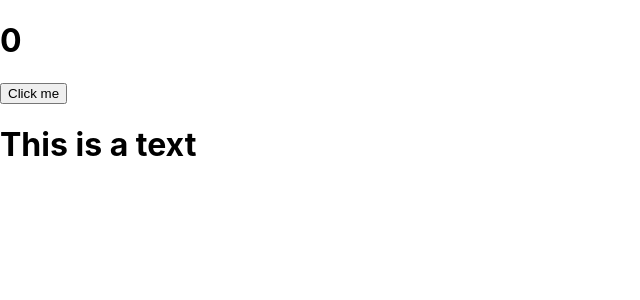
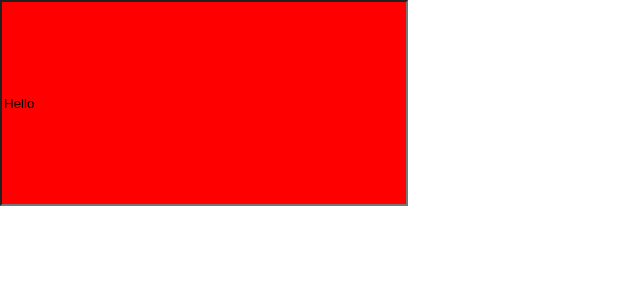
Before and after one commit to mohamedmedhatnabil/react-hooks, a React (Create React App) app in the folder test-app/: page / in a window 1280 px wide. Shown: the top 300 px of the page, without its empty margins (0-640 px from the left). Built offline with nearby package versions, Linux system fonts and the light colour scheme.

Commit message:
useLayoutEffect

```diff
--- a/test-app/src/App.js
+++ b/test-app/src/App.js
@@ -1,9 +1,9 @@
 import './App.css';
-import TestUseState from './useState'
+import TestUseLayoutEffect from './useLayoutEffect'
 function App() {
   return (
     <div>
-      <TestUseState />
+      <TestUseLayoutEffect />
     </div>
   );
 }
--- /dev/null
+++ b/test-app/src/useLayoutEffect.js
@@ -0,0 +1,21 @@
+import {useEffect, useLayoutEffect, useRef} from 'react'
+/*the useEffect is shown after everything in our page is rendered and showen to the user
+and the useLayoutEffect is called before all this stuff going on so it's better to use it
+when we load an api call which can take some time so our website don't work probably
+*/
+
+export default function TestUseLayoutEffect () {
+    const inputRef = useRef(null);
+    useLayoutEffect(() => {
+        //it will call the value before the useEffect change the value
+        console.log(inputRef.current.value);
+    }, [])
+   useEffect( () => {
+    inputRef.current.value = 'Hello';
+    }, [])
+    return (
+        <div>
+            <input ref={inputRef} value={"Mohamed"} style={{width:400, height:200, backgroundColor:'red'}}/>
+        </div>
+    )
+}
--- a/test-app/src/useState.js
+++ /dev/null
@@ -1,15 +0,0 @@
-import { useState } from "react";
-export default function TestUseState () {
-    const [count, setCount] = useState(0);
-    const [text,setText] = useState(true);
-    return (
-        <div>
-            <h1>{count}</h1>
-            <button onClick={() =>{
-                setCount(count + 1)
-                setText(!text)
-            }} >Click me</button>
-            <p>{text && <h1>This is a text</h1>}</p>
-        </div>
-    )
-}
```
